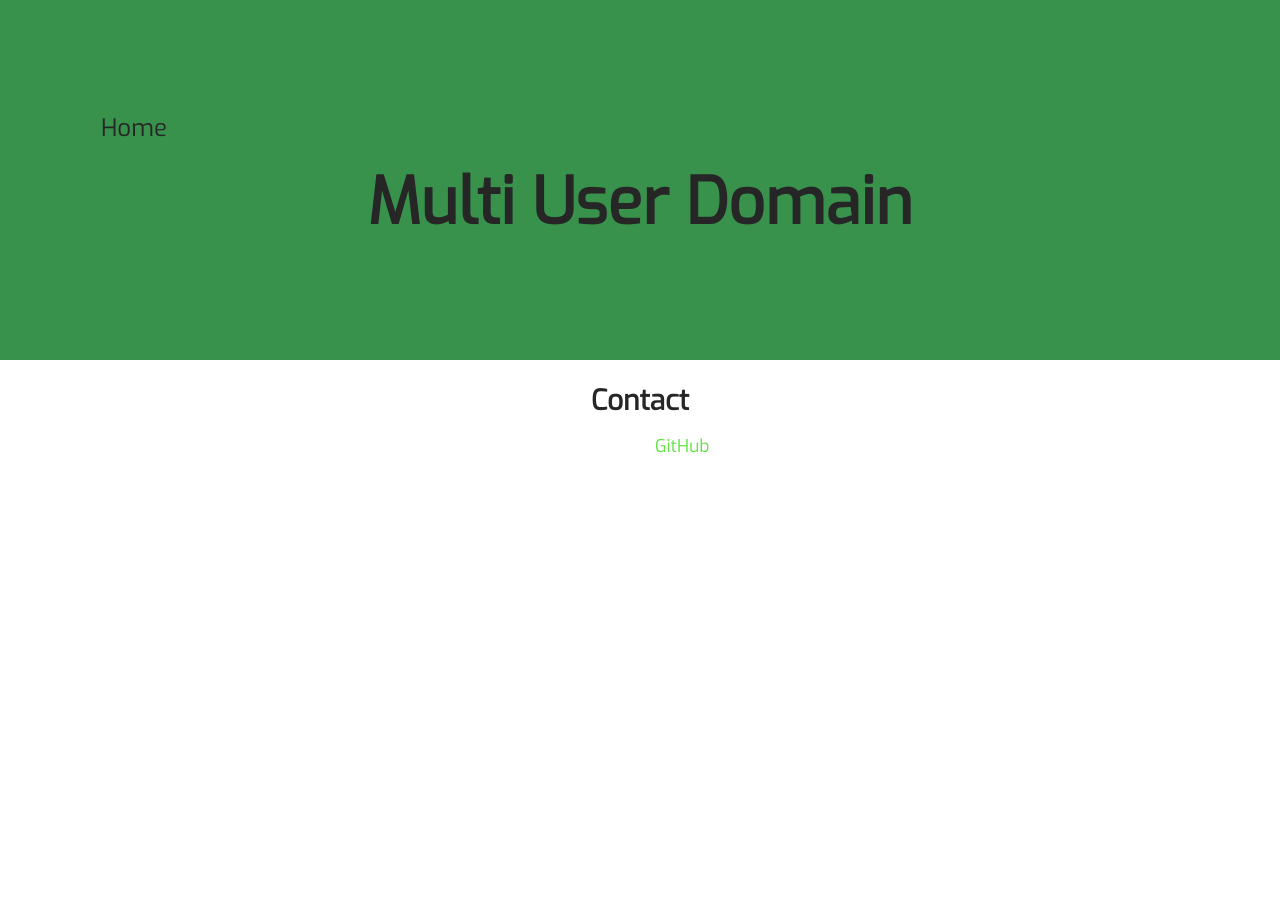
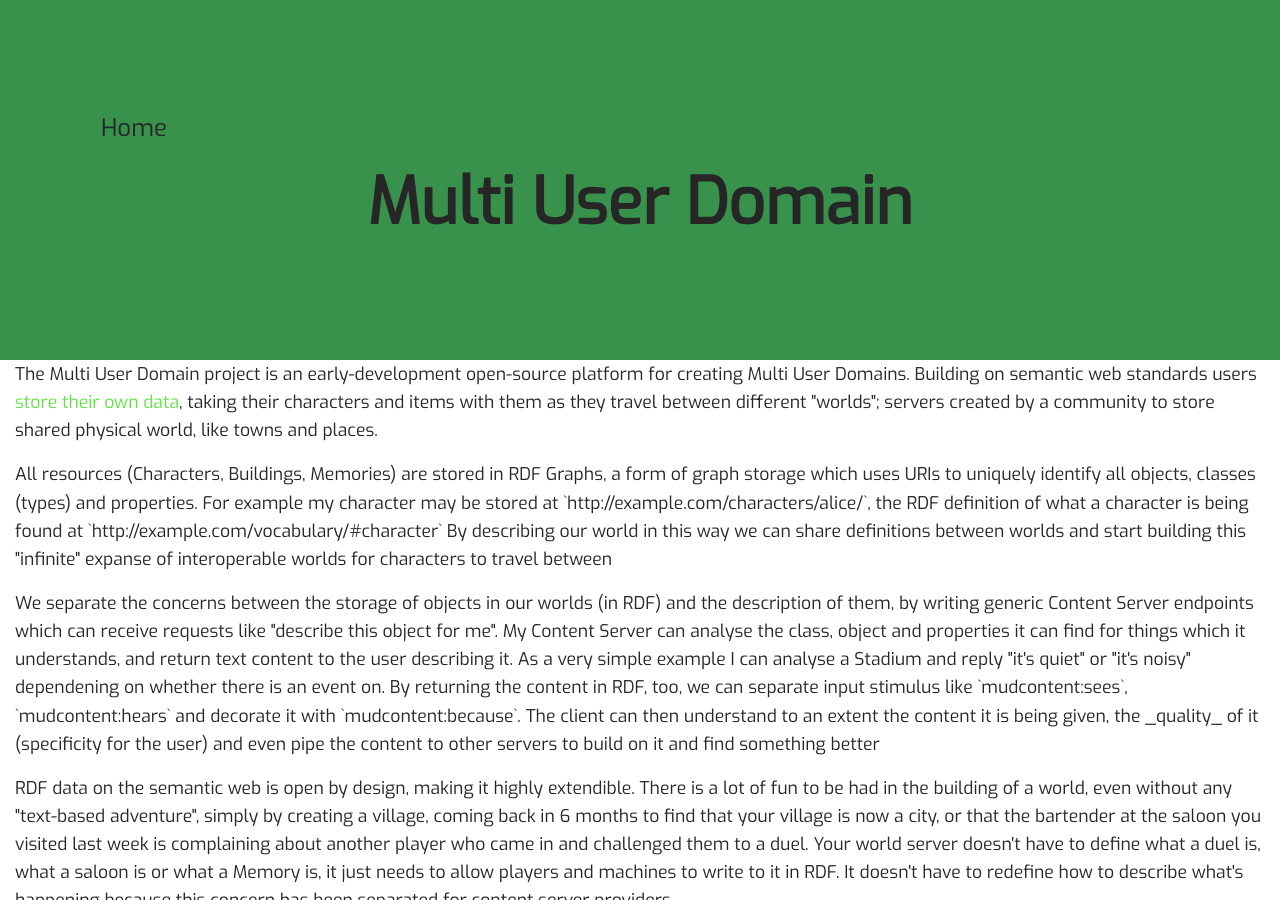
Before and after one commit to Multi-User-Domain/Multi-User-Domain.github.io, a Jekyll site: the page built from index.html, in a window 1280 px wide and 900 px high. Built offline with Jekyll 4.4.1, drawn with Linux system fonts in a browser that asks for light colours; nearby versions of some CDN libraries; some of the changed text lies outside the part shown.

Commit message:
homepage content

```diff
--- a/_config.yml
+++ b/_config.yml
@@ -19,7 +19,7 @@
 # in the templates via {{ site.myvariable }}.
 
 title: Multi User Domain
-# email: your-email@example.com
+email: c.mackervoy@gmail.com
 description: >- # this means to ignore newlines until "baseurl:"
   The front-end site of the Multi-User Domain project, a platform for creating linked-data virtual worlds
 baseurl: "" # the subpath of your site, e.g. /blog
--- a/_includes/footer.html
+++ b/_includes/footer.html
@@ -22,7 +22,7 @@
         <h3 class="contact-title">Contact</h3>
         <div class="row">
         <div class="col-sm-6">
-            <!--<p>Email: {{ site.email }}</p>-->
+            <p>Email: {{ site.email }}</p>
         </div>
         <div class="col-sm-6">
             <p><a href="https://github.com/Multi-User-Domain">GitHub</a></p>
--- a/index.html
+++ b/index.html
@@ -4,3 +4,55 @@ noPageTitle: true
 lang: en
 lang-ref: index
 ---
+
+<p>
+    The Multi User Domain project is an early-development open-source platform for creating Multi User Domains.
+    Building on semantic web standards users <a href="https://inrupt.com/solid/">store their own data</a>, taking their characters and items with them as they travel between different "worlds"; servers created by a community to store shared physical world, like towns and places.
+</p>
+<p>
+    All resources (Characters, Buildings, Memories) are stored in RDF Graphs, a form of graph storage which uses URIs to uniquely identify all objects, classes (types) and properties. For example my character may be stored at `http://example.com/characters/alice/`, the RDF definition of what a character is being found at `http://example.com/vocabulary/#character`
+    By describing our world in this way we can share definitions between worlds and start building this "infinite" expanse of interoperable worlds for characters to travel between
+</p>
+<p>
+    We separate the concerns between the storage of objects in our worlds (in RDF) and the description of them, by writing generic Content Server endpoints which can receive requests like "describe this object for me".
+    My Content Server can analyse the class, object and properties it can find for things which it understands, and return text content to the user describing it.
+    As a very simple example I can analyse a Stadium and reply "it's quiet" or "it's noisy" dependening on whether there is an event on.
+    By returning the content in RDF, too, we can separate input stimulus like `mudcontent:sees`, `mudcontent:hears` and decorate it with `mudcontent:because`.
+    The client can then understand to an extent the content it is being given, the _quality_ of it (specificity for the user) and even pipe the content to other servers to build on it and find something better
+</p>
+<p>
+    RDF data on the semantic web is open by design, making it highly extendible. There is a lot of fun to be had in the building of a world, even without any "text-based adventure", simply by creating a village, coming back in 6 months to find that your village is now a city, or that the bartender at the saloon you visited last week is complaining about another player who came in and challenged them to a duel.
+    Your world server doesn't have to define what a duel is, what a saloon is or what a Memory is, it just needs to allow players and machines to write to it in RDF.
+    It doesn't have to redefine how to describe what's happening because this concern has been separated for content server providers.
+</p>
+<p>
+    The project is in incredibly early development, we basically have the very limited content description example "there is an event on at the stadium" used before. It's open-source and the quality of the game will depend entirely on the health of a community, so if you're interested to get involved in any capaciy then please get in touch.
+</p>
+<p>
+    The components of the platform are as follows:
+</p>
+
+<h2>The Vocabularies</h2>
+<p>
+    The vocularies are OWL/RDF documents served in Turtle format to describe all of the data models being used to build the world, content and logic in the MUD.
+    All in draft status and so subject to a high degree of change for the time being
+</p>
+<p>
+    Accessible at <a href="https://github.com/Multi-User-Domain/vocab">https://github.com/Multi-User-Domain/vocab</a>
+</p>
+
+<h2>React - The Client</h2>
+<p>
+    Currently this repository defines all of the React extensions for helping to interface with the MUD vocabularies and for building a client-side app to interface with MUD servers. It also implements a specific client for interfacing with them, which when the repository is more mature will be separated from this repository (<a href="https://github.com/Multi-User-Domain/mud-react/issues/2">https://github.com/Multi-User-Domain/mud-react/issues/2</a>).
+</p>
+<p>
+    Accessible at <a href="https://github.com/Multi-User-Domain/mud-react">https://github.com/Multi-User-Domain/mud-react</a>
+</p>
+
+<h2>Java & Apache Jena - The Server(s)</h2>
+<p>
+    The repository for all things World Server, Content Server and Action Server.
+</p>
+<p>
+    Accessible at <a href="https://github.com/Multi-User-Domain/mud-jena">https://github.com/Multi-User-Domain/mud-jena</a>
+</p>
```
